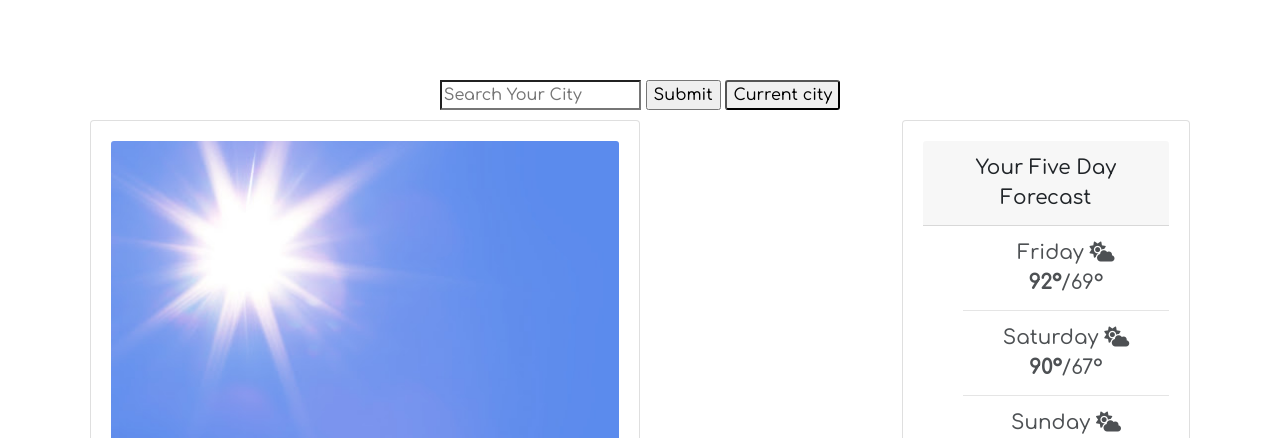
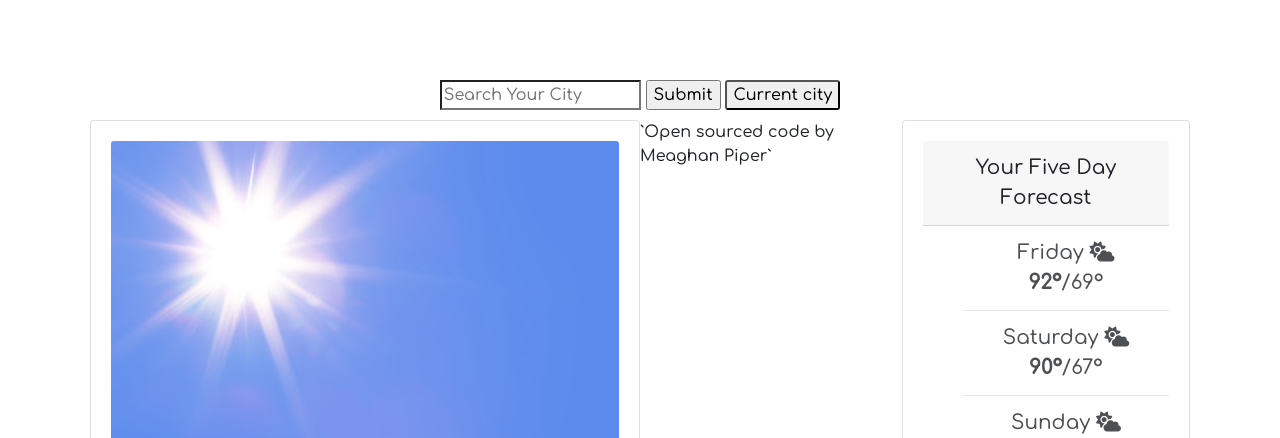
Before and after one commit to meaghandrea3212/SheCodes-weather-project, a plain HTML site: page index.html in a window 1280 px wide. Shown: the top 438 px of the page. Drawn offline with nearby package versions, Linux system fonts and the light colour scheme.

Commit message:
added open source link at bottom for project

```diff
--- a/index.html
+++ b/index.html
@@ -50,6 +50,7 @@
         <li class="list-group-item">Tuesday <i class="fas fa-exclamation-triangle"></i> <br/><strong>95°</strong>/73°</li>
         </ul>
     </div>
+    <p class = "openSourceLink" id ="open-source-link" <a href="https://github.com/meaghandrea3212/SheCodes-weather-project"> `Open sourced code by Meaghan Piper`</a></p>
     <script src="index.js"></script>
   </body>
 </html>
```
